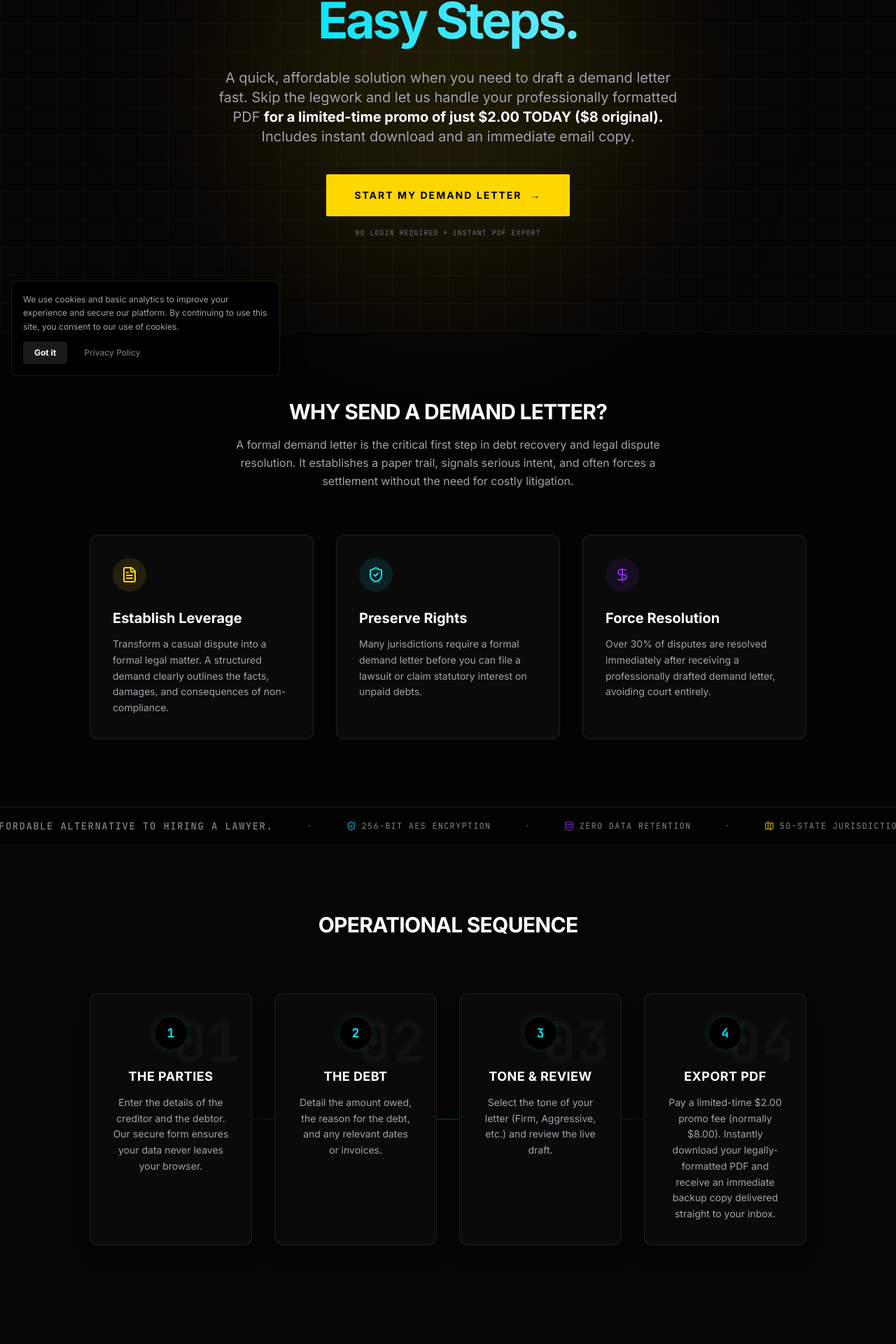
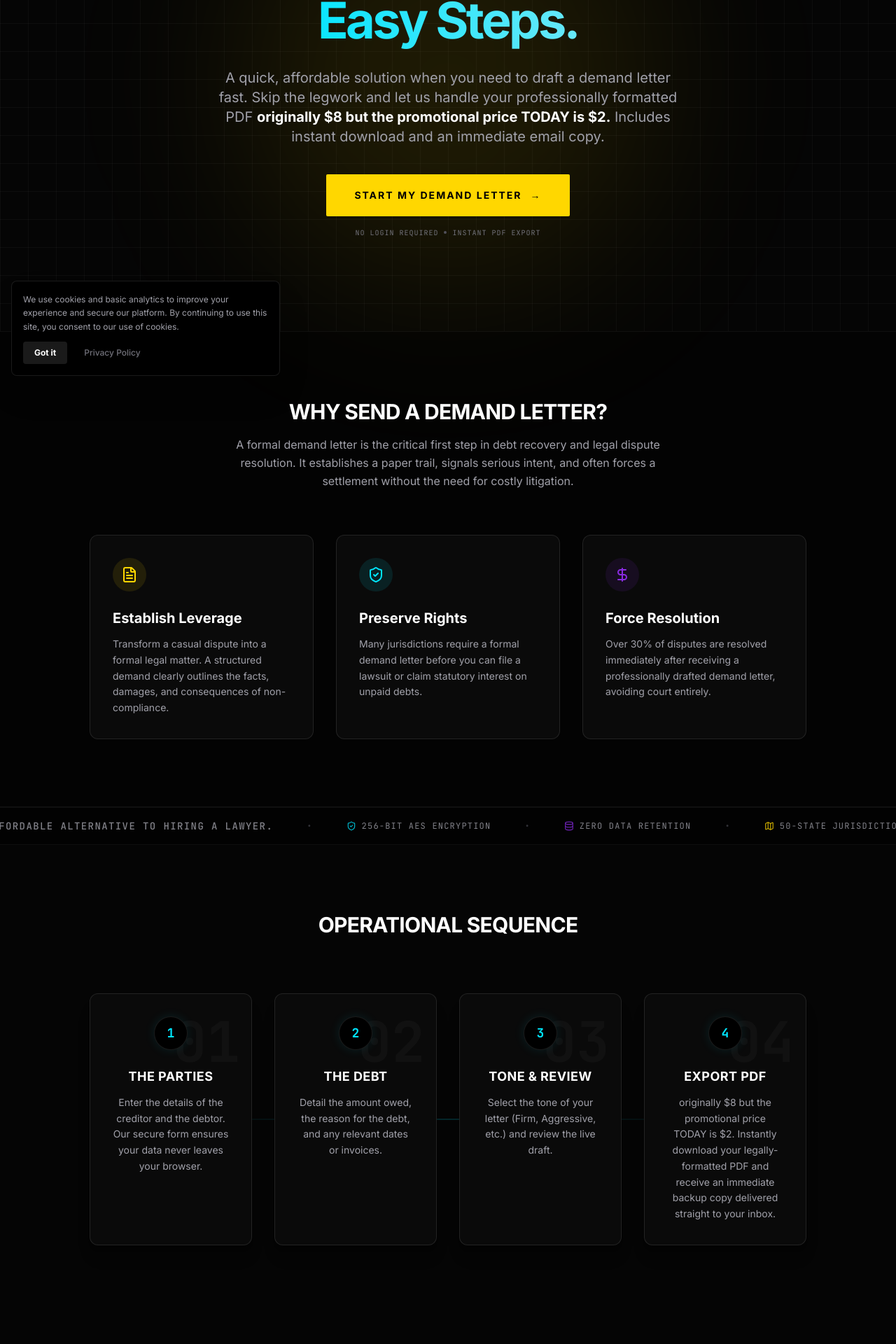
Before and after one commit to JimEllars/Decentralized-Demand-Letter-Generator-Development-8155, a React (Vite) app: page /start in a window 1280 px wide. Shown: the part 247-2167 px from the top of the page at 70% size. Built offline with nearby package versions, Linux system fonts and the light colour scheme.

Commit message:
Fix Cloudflare build error and audit pricing logic

```diff
--- a/src/components/DemandLanding.jsx
+++ b/src/components/DemandLanding.jsx
@@ -45,7 +45,7 @@ const STEPS = [
   { step: '01', title: 'The Parties', description: 'Enter the details of the creditor and the debtor. Our secure form ensures your data never leaves your browser.' },
   { step: '02', title: 'The Debt', description: 'Detail the amount owed, the reason for the debt, and any relevant dates or invoices.' },
   { step: '03', title: 'Tone & Review', description: 'Select the tone of your letter (Firm, Aggressive, etc.) and review the live draft.' },
-  { step: '04', title: 'Export PDF', description: 'Pay a limited-time $2.00 promo fee (normally $8.00). Instantly download your legally-formatted PDF and receive an immediate backup copy delivered straight to your inbox.' }
+  { step: '04', title: 'Export PDF', description: 'originally $8 but the promotional price TODAY is $2. Instantly download your legally-formatted PDF and receive an immediate backup copy delivered straight to your inbox.' }
 ];
 
 const USE_CASES = [
@@ -60,7 +60,7 @@ const FAQS = [
   { question: 'Do I need an attorney?', answer: 'While an attorney can provide legal advice, a formal demand letter generated by our platform is often sufficient to resolve disputes without legal representation.' },
   { question: 'Is my data secure?', answer: 'Yes. Our platform uses a Zero-Knowledge architecture, meaning your sensitive PII (Personally Identifiable Information) is processed entirely within your browser and is never stored on our servers.' },
   { question: 'What if they don\'t pay?', answer: 'If the debtor fails to respond or refuses to pay after receiving the demand letter, you may choose to escalate the matter to small claims court or seek legal counsel.' },
-  { question: 'How quickly do I get my document?', answer: 'Instantly. As soon as your secure $2.00 payment clears, your finalized, professional PDF is immediately available for download directly to your device, and a backup copy is automatically sent to your email.' }
+  { question: 'How quickly do I get my document?', answer: 'Instantly. As soon as your secure $2 payment clears, your finalized, professional PDF is immediately available for download directly to your device, and a backup copy is automatically sent to your email.' }
 ];
 
 // ... (End of STEPS array)
@@ -88,7 +88,7 @@ const DemandLanding = () => {
         <meta property="og:price:currency" content="USD" />
         <meta name="twitter:card" content="summary_large_image" />
         <meta name="twitter:title" content={document.title || "AXiM Demand Letter Generator"} />
-        <meta name="twitter:description" content="Generate a professional demand letter instantly for $2.00. Skip the lawyer fees." />
+        <meta name="twitter:description" content="Generate a professional demand letter instantly for $2. Skip the lawyer fees." />
         <script type="application/ld+json">
           {JSON.stringify({
             "@context": "https://schema.org",
@@ -103,7 +103,7 @@ const DemandLanding = () => {
                   "price": "4.00",
                   "priceCurrency": "USD"
                 },
-                "description": "Generate a professional, state-specific demand letter instantly. Limited time promo: $2.00 (normally $8.00). Includes instant download and secure email delivery via Zero-Knowledge architecture.",
+                "description": "Generate a professional, state-specific demand letter instantly. originally $8 but the promotional price TODAY is $2. Includes instant download and secure email delivery via Zero-Knowledge architecture.",
                 "publisher": {
                   "@type": "Organization",
                   "name": "AXiM Documents"
@@ -163,7 +163,7 @@ const DemandLanding = () => {
             transition={{ delay: 0.2 }}
             className="text-zinc-400 text-lg md:text-xl max-w-2xl mx-auto mb-10 leading-relaxed relative z-10"
           >
-            A quick, affordable solution when you need to draft a demand letter fast. Skip the legwork and let us handle your professionally formatted PDF <strong className="text-white font-bold">for a limited-time promo of just $2.00 TODAY ($8 original).</strong> Includes instant download and an immediate email copy.
+            A quick, affordable solution when you need to draft a demand letter fast. Skip the legwork and let us handle your professionally formatted PDF <strong className="text-white font-bold">originally $8 but the promotional price TODAY is $2.</strong> Includes instant download and an immediate email copy.
           </motion.p>
 
           <motion.div
@@ -341,7 +341,7 @@ const DemandLanding = () => {
         <div className="max-w-4xl mx-auto">
           <div className="text-center mb-16">
             <h2 className="text-3xl font-bold uppercase tracking-tight mb-4">Competitor Arbitrage</h2>
-            <p className="text-zinc-400 max-w-xl mx-auto">Why $2.00? We removed human operational overhead and pass raw compute savings directly to you.</p>
+            <p className="text-zinc-400 max-w-xl mx-auto">Why $2? We removed human operational overhead and pass raw compute savings directly to you.</p>
           </div>
 
           <div className="overflow-x-auto pb-4">
@@ -357,7 +357,7 @@ const DemandLanding = () => {
                 <tr className="border-b border-white/5 transition-colors hover:bg-white/5">
                   <td className="py-5 px-6 font-medium text-zinc-300">Cost</td>
                   <td className="py-5 px-6 text-zinc-600 font-mono">$300 - $850</td>
-                  <td className="py-5 px-6 font-mono font-bold text-white bg-axim-gold/5"><del className="text-zinc-500 font-normal mr-2">$8.00</del>$2.00 PROMO</td>
+                  <td className="py-5 px-6 font-mono font-bold text-white bg-axim-gold/5">originally $8 but the promotional price TODAY is $2</td>
                 </tr>
                 <tr className="border-b border-white/5 transition-colors hover:bg-white/5">
                   <td className="py-5 px-6 font-medium text-zinc-300">Velocity</td>
@@ -457,7 +457,7 @@ const DemandLanding = () => {
         <div className="relative z-10">
           <h2 className="text-4xl md:text-6xl font-extrabold tracking-tight mb-10 uppercase text-white drop-shadow-[0_0_20px_rgba(255,255,255,0.2)]">
             Deploy Infrastructure <br/>
-            <span className="text-zinc-500 text-3xl md:text-5xl mt-2 block">For $2.00</span>
+            <span className="text-zinc-500 text-3xl md:text-5xl mt-2 block">For $2</span>
           </h2>
 
           <button
--- a/src/components/PaymentModal.jsx
+++ b/src/components/PaymentModal.jsx
@@ -64,7 +64,7 @@ const PaymentModal = ({ isProcessing, onConfirm, onCancel, formData }) => {
         <div className="p-6 space-y-5">
           <div className="flex justify-between items-center bg-black/50 p-4 border border-axim-teal/30 rounded-sm relative overflow-hidden">
             <div className="absolute top-0 right-0 bg-axim-teal text-black text-[0.55rem] font-bold px-2 py-0.5 uppercase tracking-wider rounded-bl-sm">
-              Limited Time Promo
+              originally $8 but the promotional price TODAY is $2
             </div>
             <div className="flex flex-col">
               <span className="font-mono text-[0.65rem] text-zinc-400 uppercase tracking-widest">Document Access</span>
@@ -72,7 +72,7 @@ const PaymentModal = ({ isProcessing, onConfirm, onCancel, formData }) => {
             </div>
             <div className="flex items-center gap-2 mt-2">
               <span className="font-mono text-sm line-through text-zinc-500 decoration-red-500/70">$8.00</span>
-              <span className="font-mono font-bold text-xl text-white">$2.00</span>
+              <span className="font-mono font-bold text-xl text-white">$2</span>
             </div>
           </div>
 
--- a/worker.js
+++ b/worker.js
@@ -494,6 +494,8 @@ export default {
                   if (checkout_exception > 0 || generation_fault > 0) {
                       systemHealth = 'Degraded';
                   }
+              } else {
+                  console.warn('KV not bound');
               }
 
               return new Response(JSON.stringify({
@@ -518,6 +520,8 @@ export default {
               if (env.TELEMETRY_KV) {
                   const key = `telemetry:${Date.now()}`;
                   await env.TELEMETRY_KV.put(key, bodyText);
+              } else {
+                  console.warn('KV not bound');
               }
           } catch (e) {
               console.error('Failed to parse or store telemetry', e);
```
Also changed, not shown: 2 other files (tests, documents, lock files or other folders).
